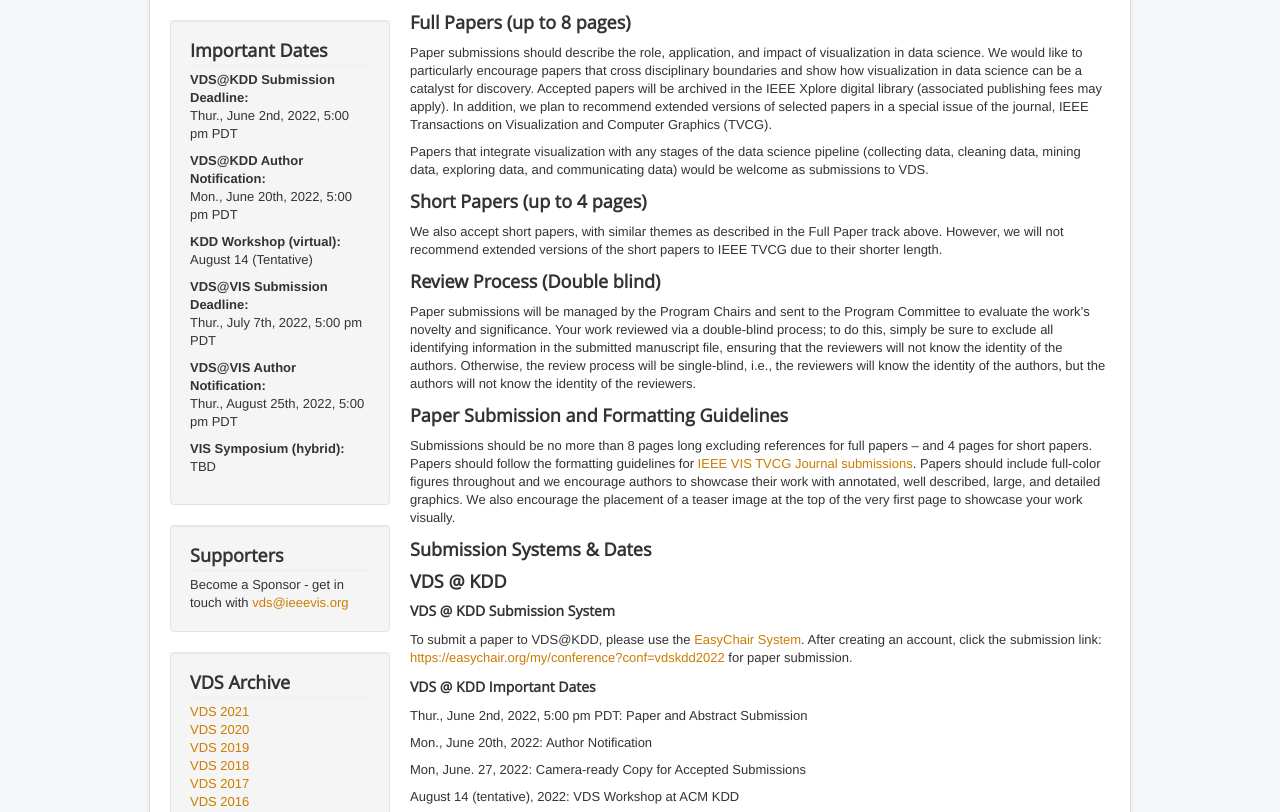
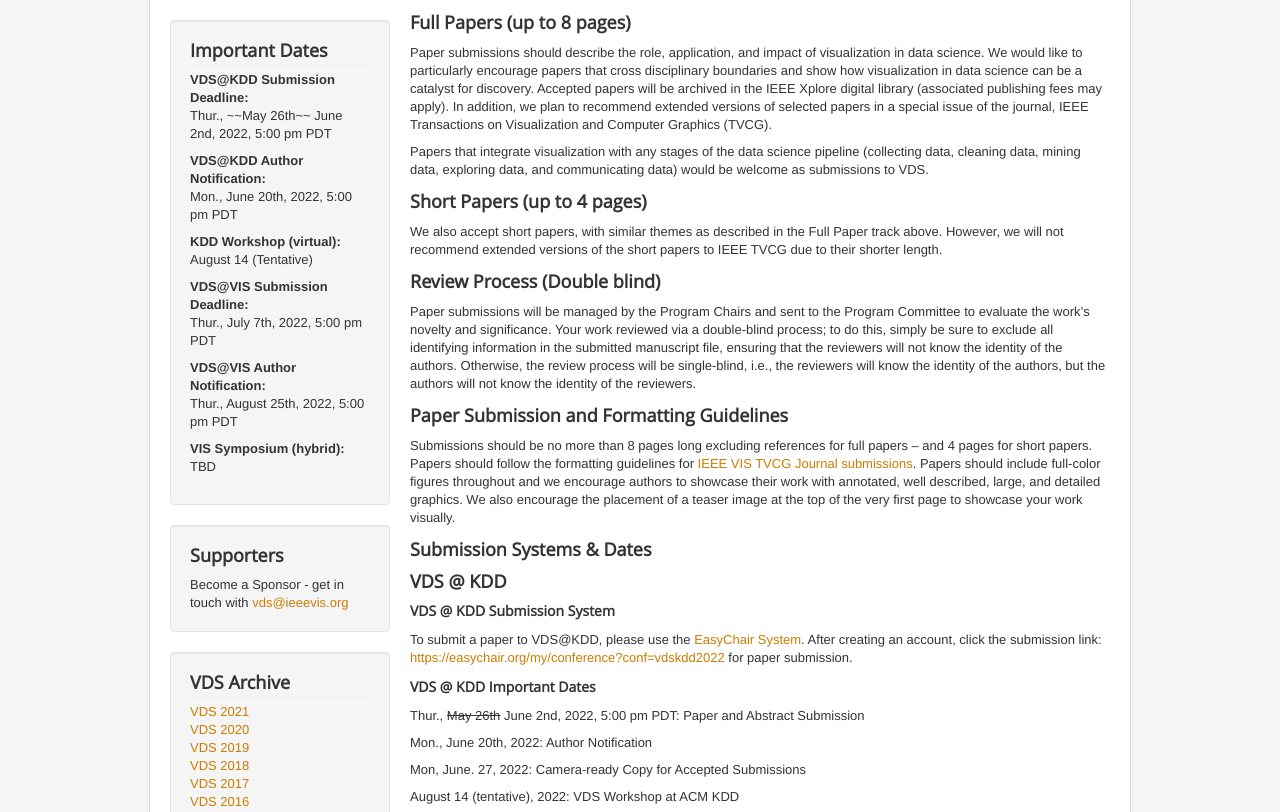
Before and after one commit to visualdatascience/2022, a Jekyll site: the page built from cfp.md, in a window 1280 px wide. Shown: the part 464-1276 px from the top of the page. Built offline with Jekyll 4.4.1, drawn with Linux system fonts in a browser that asks for light colours.

Commit message:
striking old date

```diff
--- a/_config.yml
+++ b/_config.yml
@@ -7,7 +7,7 @@ url: "http://www.visualdatascience.org/"
 conferenceshort: "VDS 2022"
 conferencedate: "TBD"
 
-deadline_submission:  "Thur., June 2nd, 2022, 5:00 pm PDT"
+deadline_submission:  "Thur., ~~May 26th~~ June 2nd, 2022, 5:00 pm PDT"
 deadline_notification: "Mon., June 20th, 2022, 5:00 pm PDT"
 deadline_submission_vis:  "Thur., July 7th, 2022, 5:00 pm PDT"
 deadline_notification_vis: "Thur., August 25th, 2022, 5:00 pm PDT"
--- a/cfp.md
+++ b/cfp.md
@@ -34,7 +34,7 @@ To submit a paper to VDS@KDD, please use the [EasyChair System](https://easychai
 
 #### VDS @ KDD Important Dates
 
-Thur., June 2nd, 2022, 5:00 pm PDT: Paper and Abstract Submission
+Thur., ~~May 26th~~ June 2nd, 2022, 5:00 pm PDT: Paper and Abstract Submission
 
 Mon., June 20th, 2022: Author Notification
 
```
